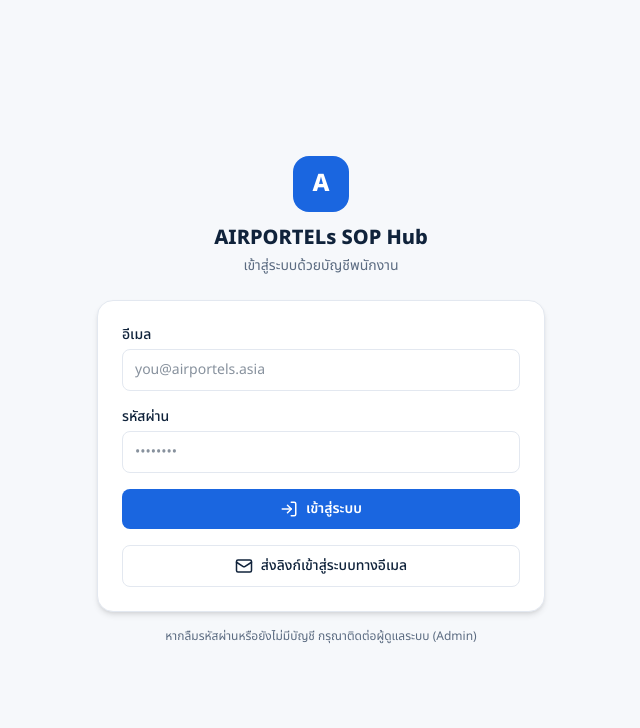
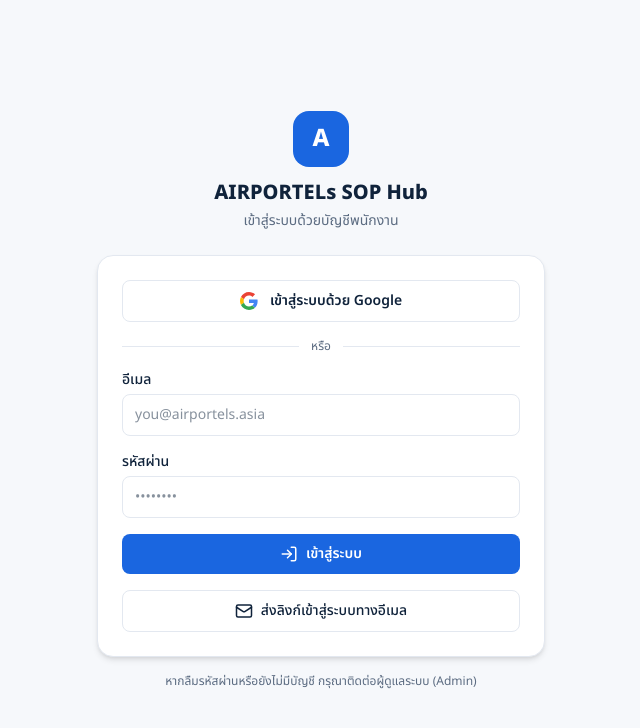
Before and after one commit to tanida-maker/OP_SOP-Handbook, a Next.js app: page /login in a window 1280 px wide. Shown: the top 728 px of the page, without its empty margins (319-959 px from the left). Built offline with nearby package versions, Linux system fonts and the light colour scheme.

Commit message:
Add Google (Gmail) OAuth login to match Scheduling

```diff
--- a/src/app/login/LoginForm.tsx
+++ b/src/app/login/LoginForm.tsx
@@ -4,6 +4,29 @@
 import { useState } from "react";
 import { Loader2, LogIn, Mail } from "lucide-react";
 import { createClient } from "@/lib/supabase/client";
+
+function GoogleIcon() {
+  return (
+    <svg width="18" height="18" viewBox="0 0 48 48" aria-hidden="true">
+      <path
+        fill="#EA4335"
+        d="M24 9.5c3.54 0 6.71 1.22 9.21 3.6l6.85-6.85C35.9 2.38 30.47 0 24 0 14.62 0 6.51 5.38 2.56 13.22l7.98 6.19C12.43 13.72 17.74 9.5 24 9.5z"
+      />
+      <path
+        fill="#4285F4"
+        d="M46.98 24.55c0-1.57-.15-3.09-.38-4.55H24v9.02h12.94c-.58 2.96-2.26 5.48-4.78 7.18l7.73 6c4.51-4.18 7.09-10.36 7.09-17.65z"
+      />
+      <path
+        fill="#FBBC05"
+        d="M10.53 28.59c-.48-1.45-.76-2.99-.76-4.59s.27-3.14.76-4.59l-7.98-6.19C.92 16.46 0 20.12 0 24c0 3.88.92 7.54 2.56 10.78l7.97-6.19z"
+      />
+      <path
+        fill="#34A853"
+        d="M24 48c6.48 0 11.93-2.13 15.89-5.81l-7.73-6c-2.15 1.45-4.92 2.3-8.16 2.3-6.26 0-11.57-4.22-13.47-9.91l-7.98 6.19C6.51 42.62 14.62 48 24 48z"
+      />
+    </svg>
+  );
+}
 
 export default function LoginForm() {
   const router = useRouter();
@@ -13,9 +36,31 @@
   const [email, setEmail] = useState("");
   const [password, setPassword] = useState("");
   const [loading, setLoading] = useState(false);
+  const [googleLoading, setGoogleLoading] = useState(false);
   const [msg, setMsg] = useState<{ type: "error" | "ok"; text: string } | null>(
     null
   );
+
+  const callbackUrl = () =>
+    `${window.location.origin}/auth/callback?next=${encodeURIComponent(next)}`;
+
+  async function signInGoogle() {
+    setGoogleLoading(true);
+    setMsg(null);
+    const supabase = createClient();
+    const { error } = await supabase.auth.signInWithOAuth({
+      provider: "google",
+      options: {
+        redirectTo: callbackUrl(),
+        queryParams: { prompt: "select_account" },
+      },
+    });
+    if (error) {
+      setGoogleLoading(false);
+      setMsg({ type: "error", text: "เข้าสู่ระบบด้วย Google ไม่สำเร็จ" });
+    }
+    // On success the browser is redirected to Google, so no further action here.
+  }
 
   async function signInPassword(e: React.FormEvent) {
     e.preventDefault();
@@ -45,11 +90,7 @@
     const supabase = createClient();
     const { error } = await supabase.auth.signInWithOtp({
       email: email.trim(),
-      options: {
-        emailRedirectTo: `${window.location.origin}/auth/callback?next=${encodeURIComponent(
-          next
-        )}`,
-      },
+      options: { emailRedirectTo: callbackUrl() },
     });
     setLoading(false);
     setMsg(
@@ -59,7 +100,31 @@
     );
   }
 
+  const busy = loading || googleLoading;
+
   return (
+    <div className="space-y-4">
+      {/* Google sign-in (same account pool as the Scheduling app) */}
+      <button
+        type="button"
+        onClick={signInGoogle}
+        disabled={busy}
+        className="flex w-full items-center justify-center gap-3 rounded-lg border border-border bg-surface py-2.5 text-sm font-semibold text-text transition hover:bg-surface-2 disabled:opacity-60"
+      >
+        {googleLoading ? (
+          <Loader2 size={18} className="animate-spin" />
+        ) : (
+          <GoogleIcon />
+        )}
+        เข้าสู่ระบบด้วย Google
+      </button>
+
+      <div className="flex items-center gap-3">
+        <span className="h-px flex-1 bg-border" />
+        <span className="text-xs text-muted">หรือ</span>
+        <span className="h-px flex-1 bg-border" />
+      </div>
+
       <form onSubmit={signInPassword} className="space-y-4">
         <div>
           <label className="mb-1 block text-sm font-medium text-text">
@@ -102,21 +167,26 @@
 
         <button
           type="submit"
-        disabled={loading}
+          disabled={busy}
           className="flex w-full items-center justify-center gap-2 rounded-lg bg-brand-600 py-2.5 text-sm font-semibold text-white transition hover:bg-brand-700 disabled:opacity-60"
         >
-        {loading ? <Loader2 size={18} className="animate-spin" /> : <LogIn size={18} />}
+          {loading ? (
+            <Loader2 size={18} className="animate-spin" />
+          ) : (
+            <LogIn size={18} />
+          )}
           เข้าสู่ระบบ
         </button>
 
         <button
           type="button"
           onClick={sendMagicLink}
-        disabled={loading}
+          disabled={busy}
           className="flex w-full items-center justify-center gap-2 rounded-lg border border-border py-2.5 text-sm font-medium text-text transition hover:bg-surface-2 disabled:opacity-60"
         >
           <Mail size={18} /> ส่งลิงก์เข้าสู่ระบบทางอีเมล
         </button>
       </form>
+    </div>
   );
 }
```
Also changed, not shown: 1 other file (tests, documents, lock files or other folders). Lines whose indentation alone changed are shown as unchanged.
